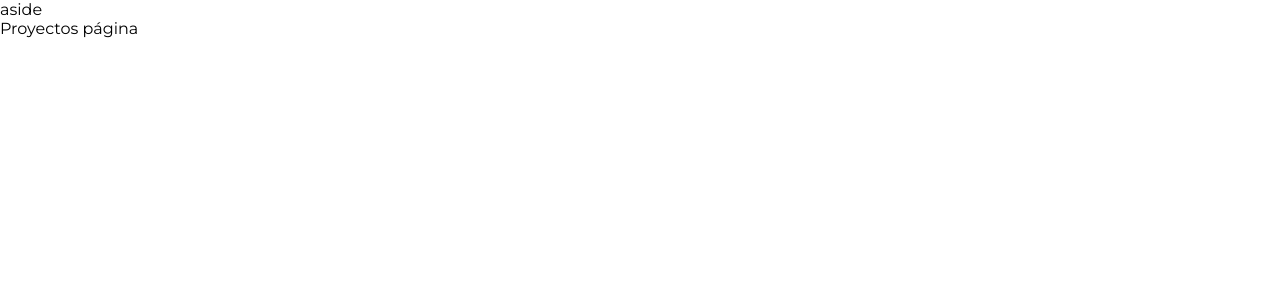
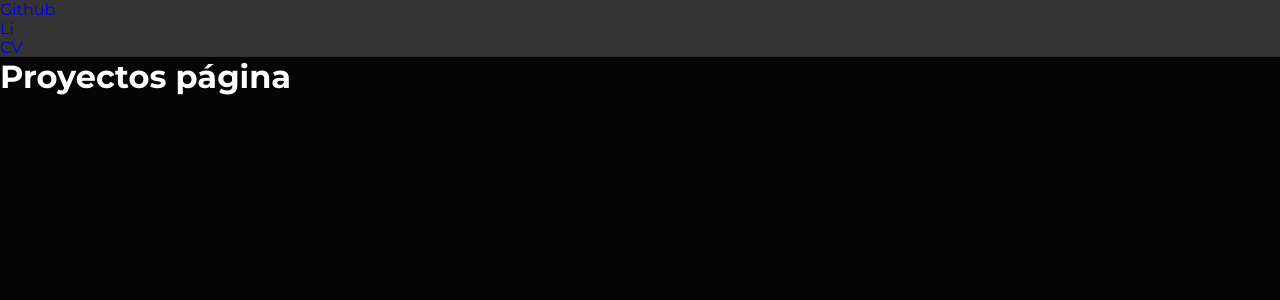
Before and after one commit to JaumeEsquerdo/portfolio-personal, a React (Vite) app in the folder portfolio-jaume/: page /proyectos in a window 1280 px wide. Shown: the top 300 px of the page. Built offline with nearby package versions, Linux system fonts and the light colour scheme; a web font is replaced by a local one.

Commit message:
transicion paginas

```diff
--- a/portfolio-jaume/lib/routes/router.jsx
+++ b/portfolio-jaume/lib/routes/router.jsx
@@ -12,19 +12,17 @@ import Layout from '@/Layout'
 import ErrorPage from '@/pages/ErrorPage'
 
 
+const router = createBrowserRouter([
 
-
-
-const router = createBrowserRouter([
-    {
-        path: '/',
-        element: <Home />,
-
-    },
     {
         path: '/',
         element: <Layout />,
         children: [
+            {
+                index: true, // ruta de '/'
+                element: <Home />,
+
+            },
             {
                 path: 'proyectos',
                 element: <Proyectos />,
--- a/portfolio-jaume/package.json
+++ b/portfolio-jaume/package.json
@@ -10,6 +10,7 @@
     "preview": "vite preview"
   },
   "dependencies": {
+    "framer-motion": "^12.9.4",
     "react": "^19.0.0",
     "react-dom": "^19.0.0",
     "react-router-dom": "^7.5.3"
--- a/portfolio-jaume/src/Layout.jsx
+++ b/portfolio-jaume/src/Layout.jsx
@@ -1,14 +1,36 @@
-import { Outlet } from "react-router-dom"
+import { Outlet, useLocation } from "react-router-dom"
 import Aside from "./components/Aside"
+import { AnimatePresence } from "framer-motion"
+import PageTransition from "./components/PageTransition";
+import { useRef } from "react";
 
 
 function Layout() {
+  const location = useLocation();
+  const prevPath = useRef(location.pathname) //guardar la ruta de donde vengo (el valor anterior)
+
+  const isReturningHome = location.pathname === '/' && prevPath.current !== '/';
+  const direction = isReturningHome ? 'down' : 'up';
+
+  // actualizar el valor anterior a la ruta nueva
+  prevPath.current = location.pathname;
+
+  // el <AnimatePresence mode="wait"> es para q espere la animacion de salida antes de mostrar la siguiente pagina
 
 
   return (
     <>
-      <Aside />
-      <Outlet />
+      <div style={{ position: 'relative', overflow: 'hidden', minHeight: '100vh', backgroundColor: '#333' }}>
+
+        <AnimatePresence mode="wait">
+
+          <PageTransition key={location.pathname} direction={direction}>
+            {location.pathname !== '/' && <Aside />}
+            <Outlet />
+          </PageTransition>
+
+        </AnimatePresence>
+      </div>
     </>
   )
 }
--- a/portfolio-jaume/src/components/Aside.jsx
+++ b/portfolio-jaume/src/components/Aside.jsx
@@ -1,7 +1,17 @@
+import { Link } from "react-router-dom";
 const Aside = () => {
     return (
         <>
-        aside
+        <div className="AsideWrapper">
+                    <aside className="Aside">
+                        <ul className="Aside-ul">
+                            <li><Link to={'https://github.com/JaumeEsquerdo'} className="Aside-link" target="_blank" rel="noopener noreferrer">Github</Link></li>
+                            <li><Link to={'https://www.linkedin.com/in/jaume-esquerdo/'} className="Aside-link" target="_blank" rel="noopener noreferrer">Li</Link></li>
+                            <li><Link className="Aside-link" target="_blank" rel="noopener noreferrer">CV</Link></li>
+                        </ul>
+                        <div className="Aside-line"></div>
+                    </aside>
+                </div>
         </>
     );
 }
--- /dev/null
+++ b/portfolio-jaume/src/components/PageTransition.jsx
@@ -0,0 +1,30 @@
+import { motion } from 'framer-motion'
+
+const pageVariants = {
+    initial: { y: '100vh', opacity: 0 },
+    animate: { y: 0, opacity: 1 },
+    exit: { y: '-100vh', opacity: 0 }
+};
+
+const transition = {
+    type: 'tween',
+    ease: 'easeInOut',
+    duration: 0.8,
+}
+
+const PageTransition = ({ children }) => {
+    return (
+        <motion.div
+            initial='initial'
+            animate='animate'
+            exit='exit'
+            variants={pageVariants}
+            transition={transition}
+            style={{ position: 'absolute', height:'100vh', overflow:'hidden' ,width: '100%', top: 0, left: 0, zIndex: 10 }}
+        >
+            {children}
+        </motion.div>
+    );
+}
+
+export default PageTransition;
--- /dev/null
+++ b/portfolio-jaume/src/css/proyectos.css
@@ -0,0 +1,12 @@
+.ProyectosWrapper{
+    display: flex;
+    flex-direction: column;
+
+    height: 100vh;
+    max-height: 100vh;
+    background-color: #050505;
+
+}
+.Proyectos-h1{
+    color: #fff;
+}
--- a/portfolio-jaume/src/pages/Proyectos.jsx
+++ b/portfolio-jaume/src/pages/Proyectos.jsx
@@ -1,7 +1,11 @@
+import '@/css/proyectos.css'
+
 const Proyectos = () => {
-    return (  <div>
-        Proyectos página
-    </div> );
+    return (
+            <div className="ProyectosWrapper">
+                <h1 className='Proyectos-h1'>Proyectos página</h1>
+            </div>
+        );
 }
 
 export default Proyectos;
```
Also changed, not shown: portfolio-jaume/src/pages/Home.jsx (+6 -7 lines), 1 other file (tests, documents, lock files or other folders).
